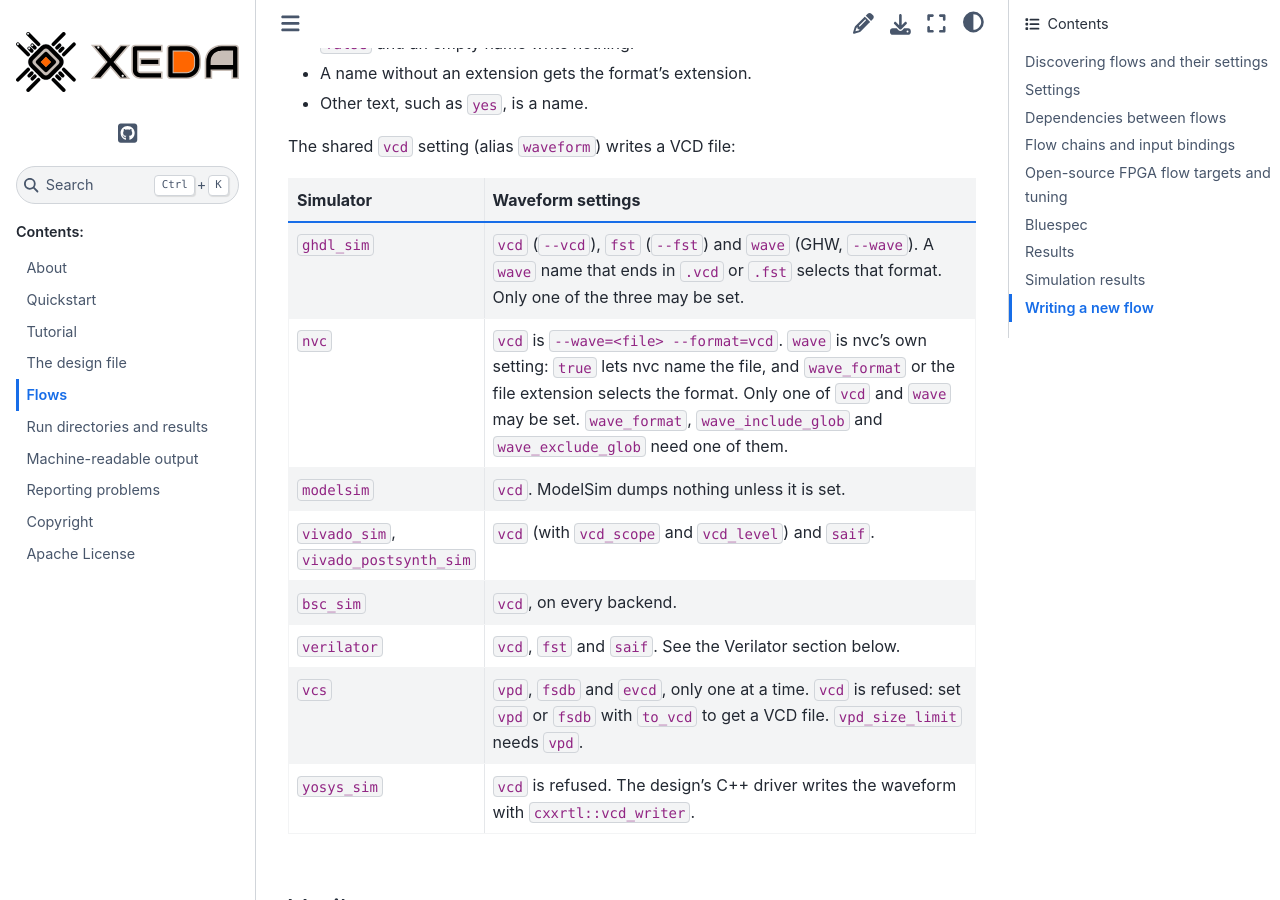
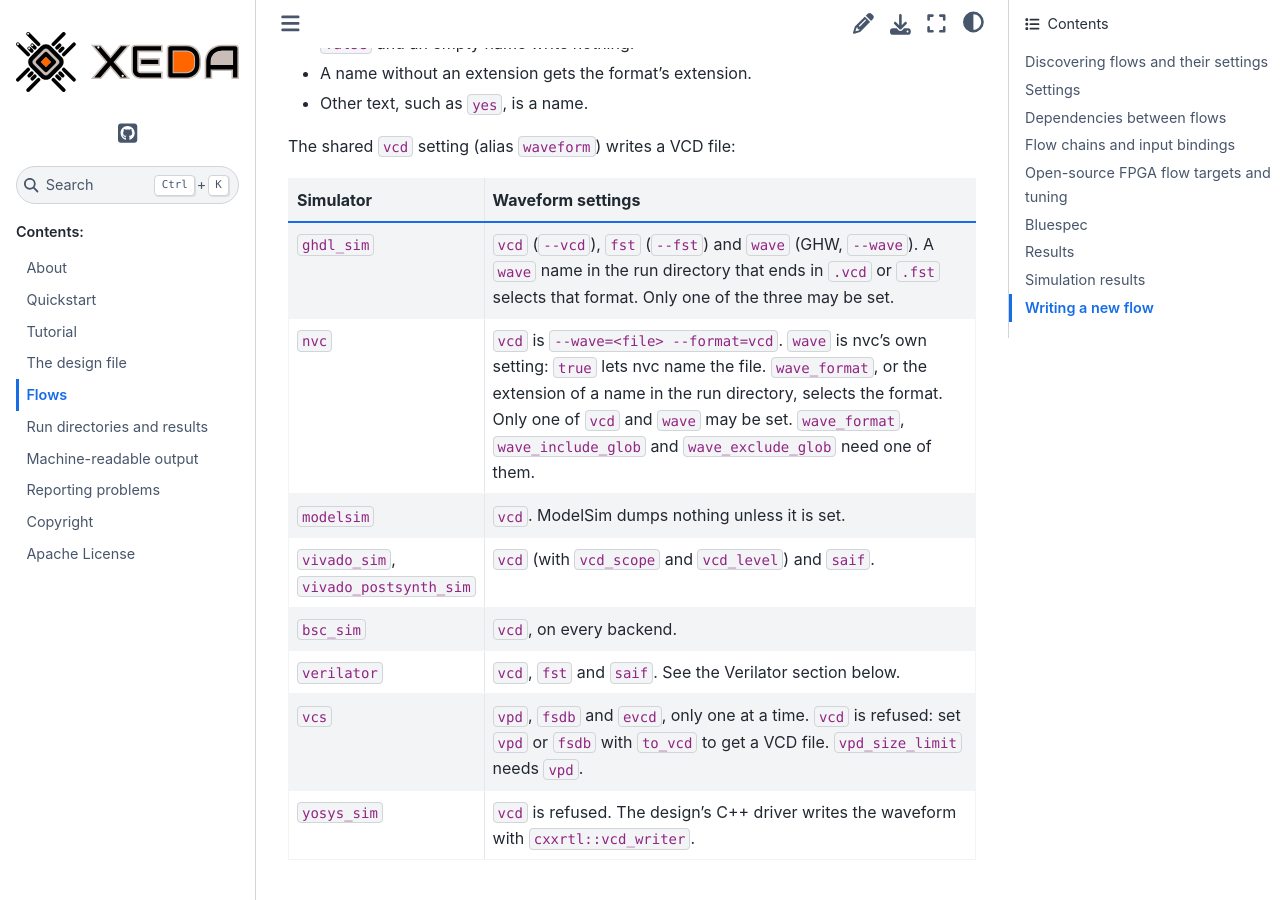
Before and after one commit to XedaHQ/xeda, a Sphinx documentation site: the page built from docs/flows.rst, in a window 1280 px wide and 900 px high, scrolled down 28711 px. Built offline with Sphinx 7.4.7 and the Sphinx Book theme 1.1.4, drawn with Linux system fonts in a browser that asks for light colours.

Commit message:
Check that the options which refine a waveform reach the tool
State that a waveform name selects its format only in the run directory, since a location is written under the conventional name and delivered.

```diff
--- a/docs/flows.rst
+++ b/docs/flows.rst
@@ -1168,12 +1168,13 @@ The shared ``vcd`` setting (alias ``waveform``) writes a VCD file:
      - Waveform settings
    * - ``ghdl_sim``
      - ``vcd`` (``--vcd``), ``fst`` (``--fst``) and ``wave`` (GHW, ``--wave``). A ``wave`` name
-       that ends in ``.vcd`` or ``.fst`` selects that format. Only one of the three may be set.
+       in the run directory that ends in ``.vcd`` or ``.fst`` selects that format. Only one of the
+       three may be set.
    * - ``nvc``
      - ``vcd`` is ``--wave=<file> --format=vcd``. ``wave`` is nvc's own setting: ``true`` lets
-       nvc name the file, and ``wave_format`` or the file extension selects the format. Only one of
-       ``vcd`` and ``wave`` may be set. ``wave_format``, ``wave_include_glob`` and
-       ``wave_exclude_glob`` need one of them.
+       nvc name the file. ``wave_format``, or the extension of a name in the run directory,
+       selects the format. Only one of ``vcd`` and ``wave`` may be set. ``wave_format``,
+       ``wave_include_glob`` and ``wave_exclude_glob`` need one of them.
    * - ``modelsim``
      - ``vcd``. ModelSim dumps nothing unless it is set.
    * - ``vivado_sim``, ``vivado_postsynth_sim``
```
Also changed, not shown: 2 other files.
